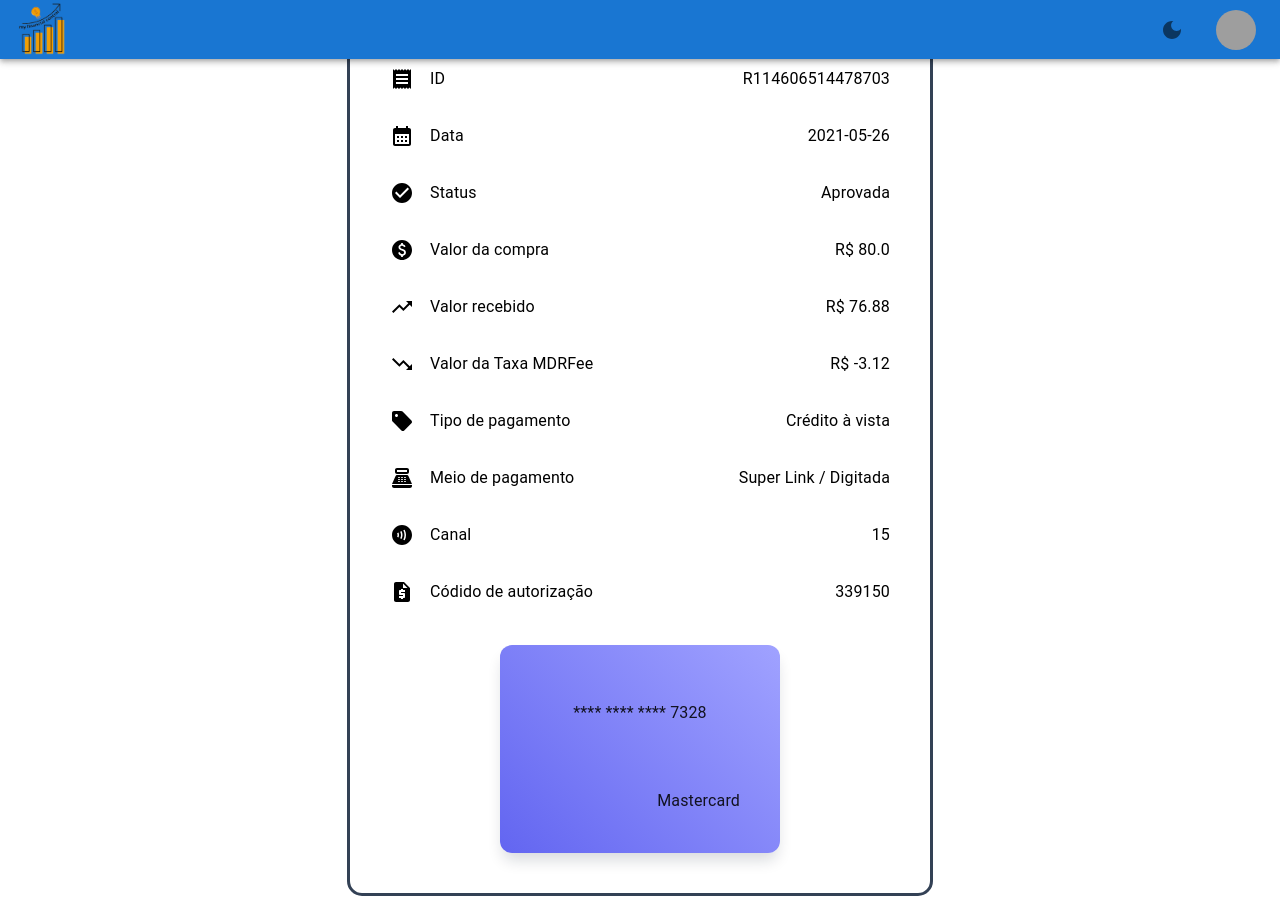
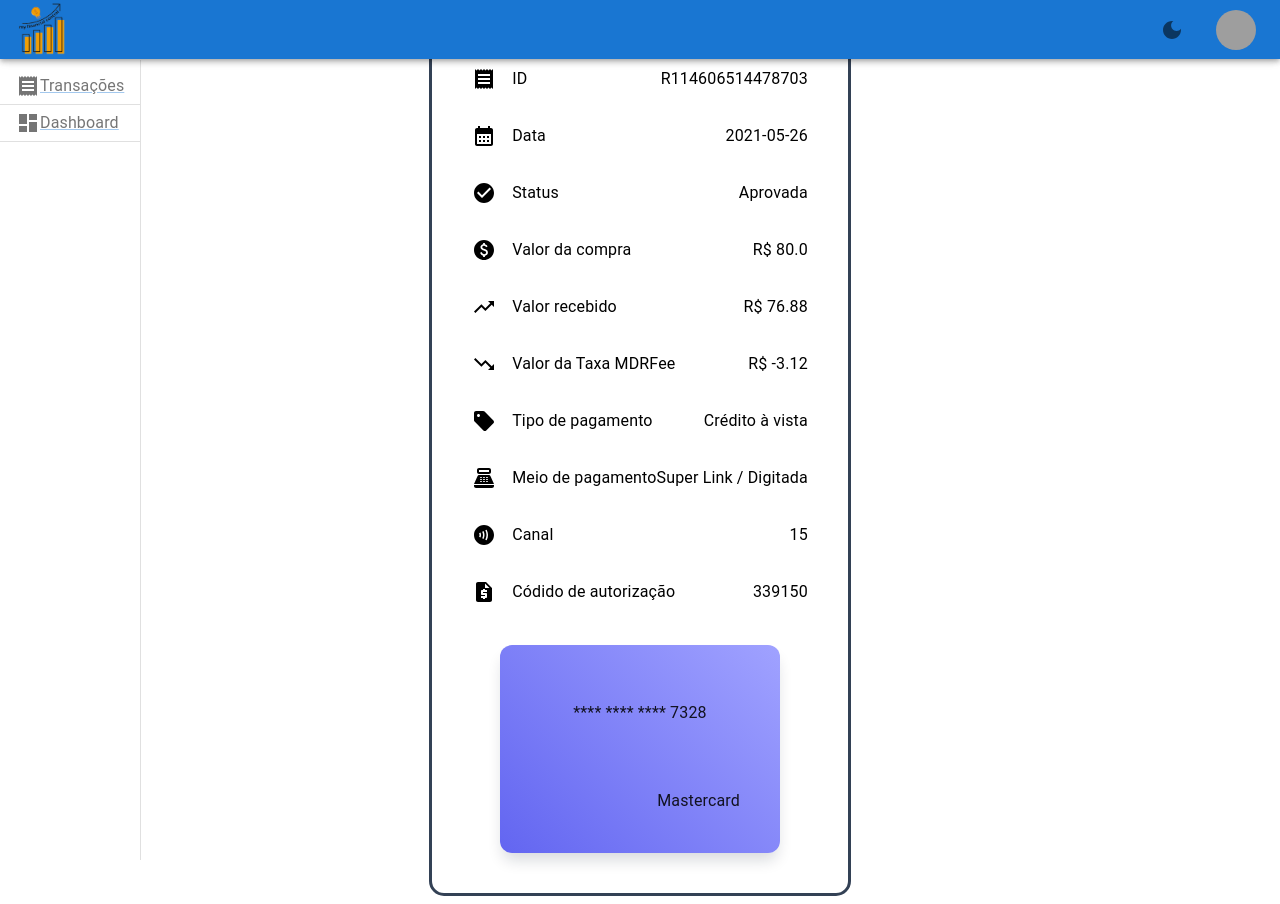
Before and after one commit to ravenascampos/desafio-cielo-frontend, a React (Vite) app: page /transactions/1 in a window 1280 px wide. Built offline with nearby package versions, Linux system fonts and the light colour scheme; grey boxes are pictures that could not be loaded.

Commit message:
feat: menu

```diff
--- a/src/components/Header/index.tsx
+++ b/src/components/Header/index.tsx
@@ -1,20 +1,40 @@
-import { AppBar, Avatar, Grid, IconButton } from "@mui/material";
+import { AppBar, Avatar, Box, Drawer, Grid, IconButton, Toolbar, useMediaQuery, useTheme } from "@mui/material";
 import logo from '../../../images/logo.png';
 import avatar from '../../../images/avatar.jpg'
 import DarkModeIcon from '@mui/icons-material/DarkMode';
+import MenuIcon from '@mui/icons-material/Menu';
+import { useState } from "react";
+import Menu from "../Menu";
 
 export default function Header() {
+  const theme = useTheme();
+  const isMobile = useMediaQuery(theme.breakpoints.down('sm'));
+  const [mobileOpen, setMobileOpen] = useState(false);
+  const handleMenuToggle = () => {
+    setMobileOpen(!mobileOpen);
+  }
+
   return (
-    <AppBar position='absolute'>
+    <Box>
+      <AppBar position="fixed" sx={{ zIndex: (theme) => theme.zIndex.drawer + 1 }}>
         <Grid
           display='flex'
           flexDirection='row'
           justifyContent='space-between'
           mr={2}
-        ml={2}
+          ml={isMobile ? 0 : 2}
         >
         <Grid>
-          <img src={logo} width='50px'/>
+          { isMobile ?
+           ( <Toolbar>
+              <IconButton
+                onClick={handleMenuToggle}
+              >
+                <MenuIcon/>
+              </IconButton>
+            </Toolbar>) :
+            (<img src={logo} width='50px'/>)
+          }
         </Grid>
         <Grid
           display='flex'
@@ -31,5 +51,28 @@ export default function Header() {
         </Grid>
         </Grid>
       </AppBar>
+      <Box component='nav'>
+          <Drawer
+            variant='temporary'
+            open={mobileOpen}
+            onClose={handleMenuToggle}
+            sx={{
+              '& .MuiDrawer-paper': { boxSizing: 'border-box', marginTop: '56px' },
+            }}
+          >
+            <Menu/>
+          </Drawer>
+          <Drawer
+            variant='permanent'
+            sx={{
+              display: { xs: 'none', sm: 'block' },
+              '& .MuiDrawer-paper': { boxSizing: 'border-box', marginTop: '60px' },
+            }}
+          >
+            <Menu/>
+          </Drawer>
+      </Box>
+    </Box>
+
   )
 }
--- /dev/null
+++ b/src/components/Menu/index.tsx
@@ -0,0 +1,40 @@
+import { Box, Divider, Link, ListItemIcon, ListItemText, MenuItem, MenuList } from "@mui/material";
+import DashboardIcon from '@mui/icons-material/Dashboard';
+import ReceiptIcon from '@mui/icons-material/Receipt';
+import { Link as RouterLink } from "react-router-dom";
+
+
+export default function Menu() {
+
+  return (
+    <Box>
+    	<MenuList component='nav'>
+      	<Link
+					component={RouterLink}
+					to='/transactions'
+				>
+        	<MenuItem>
+          	<ListItemIcon>
+            	<ReceiptIcon/>
+            	<ListItemText primary='Transações'/>
+          	</ListItemIcon>
+        	</MenuItem>
+      	</Link>
+      	<Divider />
+      	<Link
+					component={RouterLink}
+					to='/dashboard'
+				>
+        	<MenuItem>
+          	<ListItemIcon>
+            	<DashboardIcon/>
+            	<ListItemText primary='Dashboard'/>
+          	</ListItemIcon>
+        	</MenuItem>
+       </Link>
+			 <Divider />
+    	</MenuList>
+  	</Box>
+
+  )
+}
--- /dev/null
+++ b/src/pages/Dashboard/index.tsx
@@ -0,0 +1,6 @@
+
+export default function Dashboard() {
+  return (
+    <div>Dashboard</div>
+  )
+}
--- a/src/pages/DetailsPage/index.tsx
+++ b/src/pages/DetailsPage/index.tsx
@@ -15,7 +15,7 @@ import Header from "@/components/Header";
 
 export default function DetailsPage() {
   return (
-    <Box>
+    <Box sx={{display: 'flex'}}>
       <Header/>
       <Box
       sx={{
--- /dev/null
+++ b/src/pages/Transactions/index.tsx
@@ -0,0 +1,5 @@
+export default function Transactions() {
+  return (
+    <div>Transactions</div>
+  )
+}
```
Also changed, not shown: src/routes/index.tsx (+10 -0 lines). Lines whose indentation alone changed are shown as unchanged.
